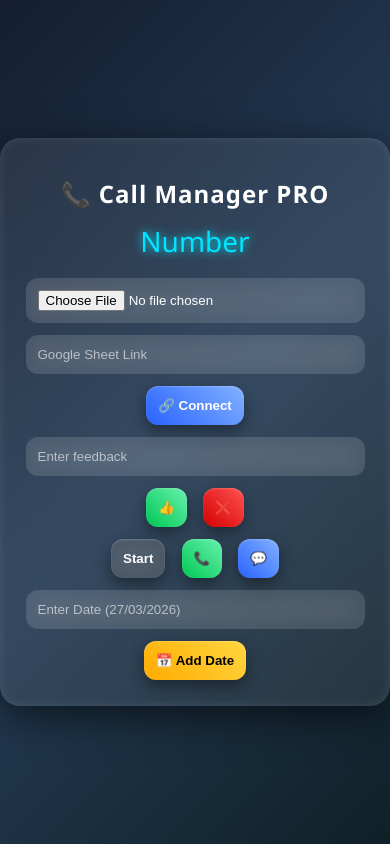
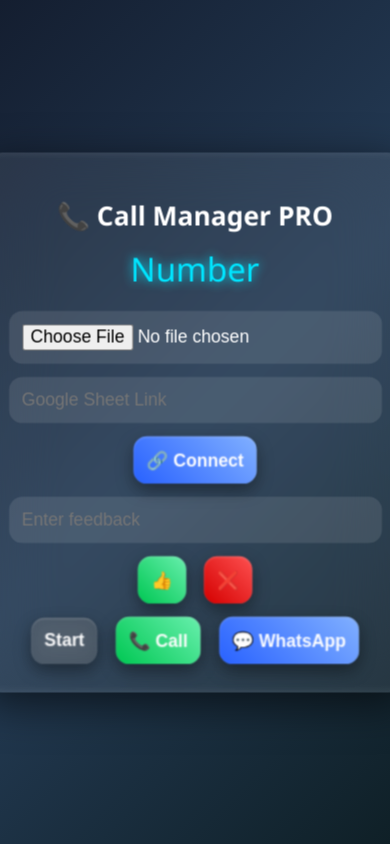
Before and after one commit to Foxpay888/Durgabetcaller, a plain HTML site: page index.html in a window 390 px wide. Drawn offline with Linux system fonts and the light colour scheme.

Commit message:
Enhance layout and responsiveness in index.html
Added viewport meta tag for responsive design, updated styles for layout, and improved button labels. Removed unused input and button for manual date entry.

```diff
--- a/index.html
+++ b/index.html
@@ -3,23 +3,30 @@
 <head>
   <title>Call Manager PRO</title>
 
+  <meta name="viewport" content="width=device-width, initial-scale=1, maximum-scale=1, user-scalable=no">
+
   <script src="https://cdnjs.cloudflare.com/ajax/libs/xlsx/0.18.5/xlsx.full.min.js"></script>
 
   <style>
-    body {
+    html, body {
       margin: 0;
+      padding: 0;
+      width: 100%;
+      height: 100%;
+      position: fixed;
+      overflow: hidden;
       font-family: 'Segoe UI', sans-serif;
       background: linear-gradient(135deg,#141e30,#243b55,#0f2027);
       display: flex;
       justify-content: center;
       align-items: center;
-      height: 100vh;
       color: white;
     }
 
     .container {
-      width: 95%;
-      max-width: 420px;
+      width: 100%;
+      max-width: 500px;
+      transform: scale(1.1);
       background: rgba(255,255,255,0.08);
       backdrop-filter: blur(25px);
       border-radius: 20px;
@@ -31,12 +38,11 @@
     }
 
     h2 {
-      letter-spacing: 1px;
       margin-bottom: 10px;
     }
 
     #number {
-      font-size: 28px;
+      font-size: 30px;
       margin: 12px 0;
       color: #00e5ff;
       text-shadow: 0 0 10px #00e5ff;
@@ -49,13 +55,9 @@
       border-radius: 12px;
       border: none;
       outline: none;
+      font-size: 16px;
       background: rgba(255,255,255,0.1);
       color: white;
-      backdrop-filter: blur(10px);
-    }
-
-    input::placeholder {
-      color: rgba(255,255,255,0.6);
     }
 
     button {
@@ -63,6 +65,7 @@
       padding: 12px;
       border-radius: 12px;
       border: none;
+      font-size: 16px;
       font-weight: bold;
       cursor: pointer;
       color: white;
@@ -74,13 +77,6 @@
       transition: 0.2s;
     }
 
-    button:hover {
-      transform: translateY(-2px);
-      box-shadow:
-        0 8px 20px rgba(0,0,0,0.6),
-        0 0 10px rgba(255,255,255,0.2);
-    }
-
     button:active {
       transform: translateY(2px);
       box-shadow: inset 0 3px 8px rgba(0,0,0,0.6);
@@ -90,7 +86,6 @@
     .red { background: linear-gradient(45deg,#d50000,#ff5252); }
     .blue { background: linear-gradient(45deg,#2962ff,#82b1ff); }
     .gray { background: rgba(120,120,120,0.3); }
-    .yellow { background: linear-gradient(45deg,#ffab00,#ffd740); color:black; }
 
   </style>
 </head>
@@ -118,13 +113,8 @@
   <br>
 
   <button class="gray" onclick="start()">Start</button>
-  <button class="green" onclick="callNow()">📞</button>
-  <button class="blue" onclick="waNow()">💬</button>
-
-  <br>
-
-  <input type="text" id="manualDate" placeholder="Enter Date (27/03/2026)">
-  <button class="yellow" onclick="addDate()">📅 Add Date</button>
+  <button class="green" onclick="callNow()">📞 Call</button>
+  <button class="blue" onclick="waNow()">💬 WhatsApp</button>
 
 </div>
 
@@ -141,7 +131,7 @@ document.getElementById('file').addEventListener('change', function(e){
       .filter(n => n.length > 5)
       .map(n => "+91" + n.replace(/\D/g,""));
 
-    alert("Loaded " + numbers.length);
+    alert("Loaded " + numbers.length + " numbers");
   };
   reader.readAsText(e.target.files[0]);
 });
@@ -158,18 +148,18 @@ function start(){
 
 function show(){
   if(index >= numbers.length){
-    document.getElementById("number").innerText = "Done";
+    document.getElementById("number").innerText = "Done ✅";
     return;
   }
   document.getElementById("number").innerText = numbers[index];
 }
 
 function callNow(){
-  location.href = "tel:" + numbers[index];
+  if(numbers[index]) location.href = "tel:" + numbers[index];
 }
 
 function waNow(){
-  location.href = "https://wa.me/" + numbers[index].replace("+","");
+  if(numbers[index]) location.href = "https://wa.me/" + numbers[index].replace("+","");
 }
 
 function setFeedback(type){
@@ -181,36 +171,24 @@ function saveData(){
   let feedback = document.getElementById("feedback").value;
   let mobile = numbers[index];
 
+  let now = new Date();
+  let date = now.toLocaleDateString("en-GB");
+  let time = now.toLocaleTimeString();
+
   var xhr = new XMLHttpRequest();
   xhr.open("POST", "https://script.google.com/macros/s/AKfycbwHzy2fO5HPaRMvjO4oP4QtYiCFFCABxohNDTdtx7ALqCC9VHBPzs9ruvNPI9VLXQqzqg/exec");
 
   xhr.send(JSON.stringify({
     sheetUrl: connectedSheet,
     mobile: mobile,
-    feedback: feedback
+    feedback: feedback,
+    date: date,
+    time: time
   }));
 
   index++;
   show();
 }
-
-function addDate(){
-  let date = document.getElementById("manualDate").value;
-
-  if(!date) return alert("Date daalo ❌");
-
-  var xhr = new XMLHttpRequest();
-  xhr.open("POST", "https://script.google.com/macros/s/AKfycbwHzy2fO5HPaRMvjO4oP4QtYiCFFCABxohNDTdtx7ALqCC9VHBPzs9ruvNPI9VLXQqzqg/exec");
-
-  xhr.send(JSON.stringify({
-    sheetUrl: connectedSheet,
-    mobile: "------ " + date + " ------",
-    feedback: ""
-  }));
-
-  document.getElementById("manualDate").value = "";
-  alert("Date Added ✅");
-}
 </script>
 
 </body>
```
